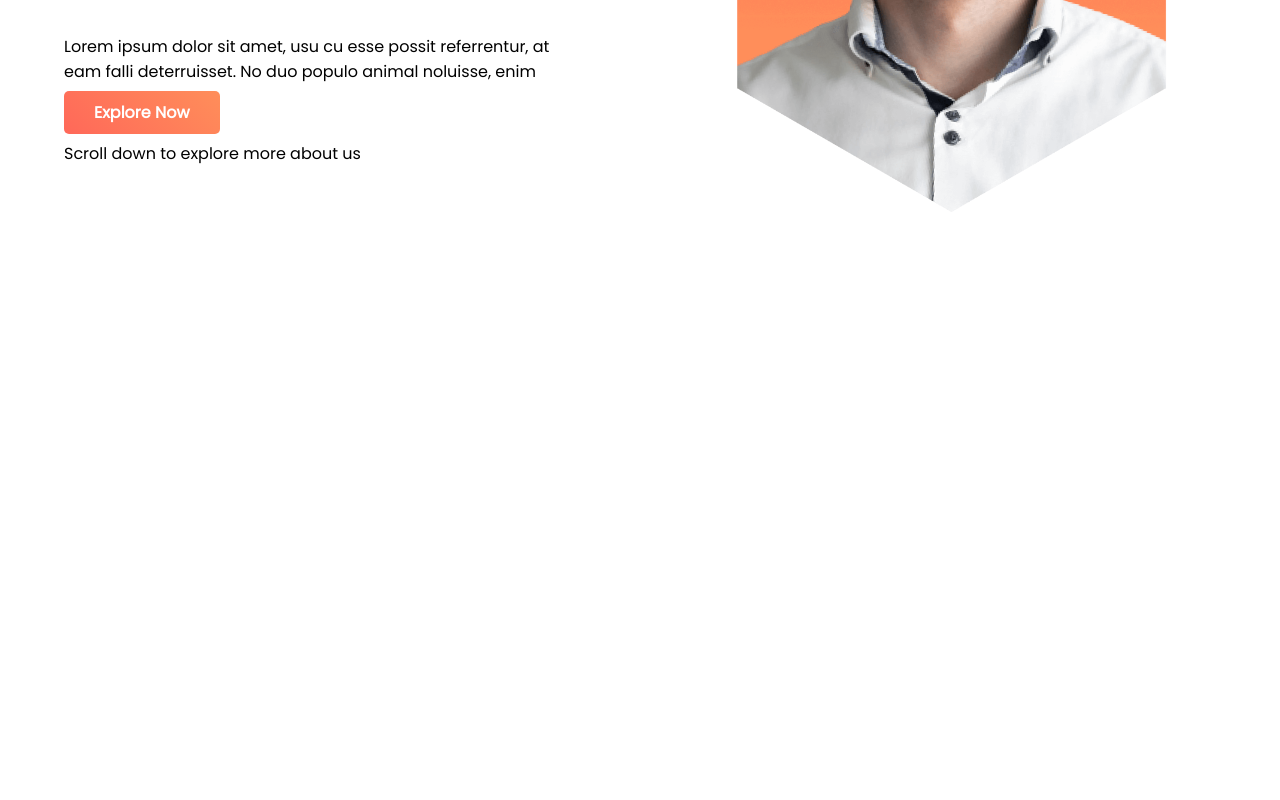
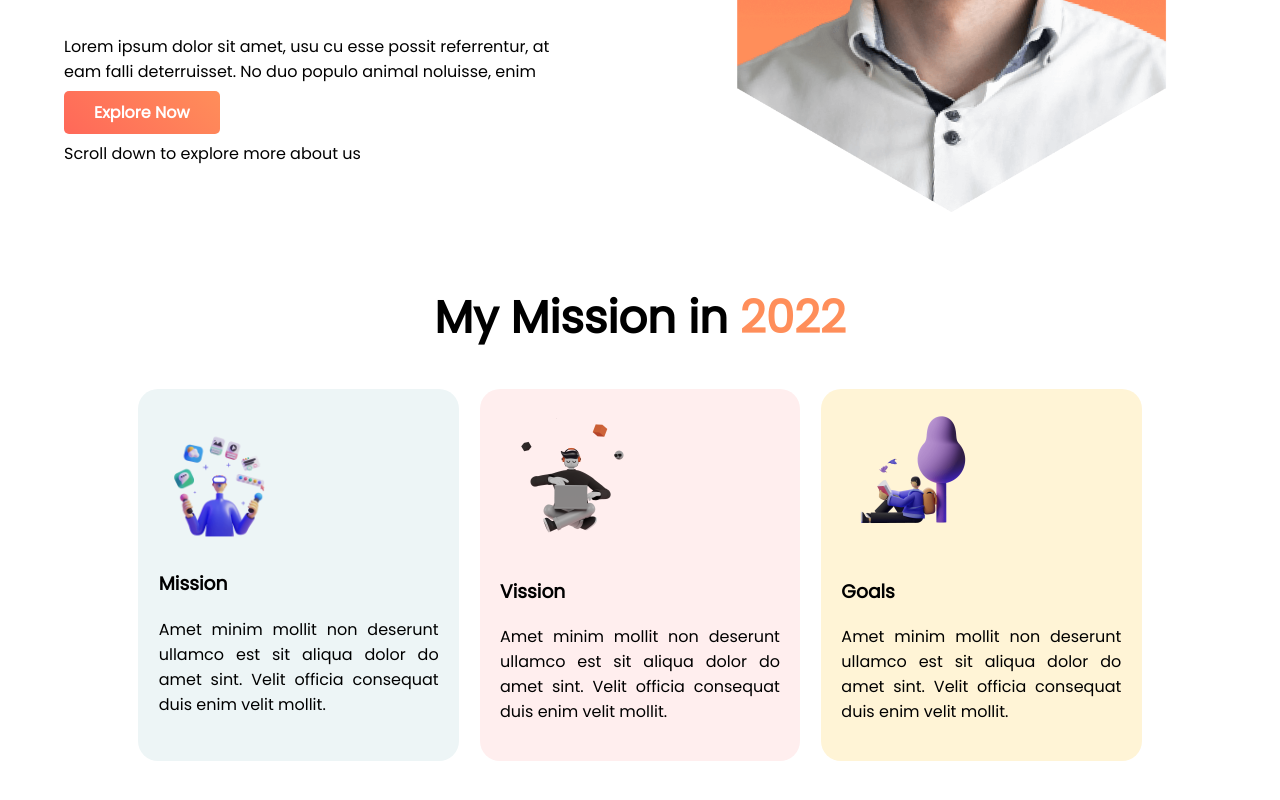
Before and after one commit to ASSiddik01/Assignment_01_Mission_22, a plain HTML site: page index.html in a window 1280 px wide. Shown: the part 374-1174 px from the top of the page. Before the commit the page ends 800 px from the top, so only its background shows below. Drawn offline with Linux system fonts and the light colour scheme.

Commit message:
Mission area complate

```diff
--- a/index.html
+++ b/index.html
@@ -25,6 +25,28 @@
             <img src="images/person-3.png" alt="">
         </div>
     </section>
+    <section class="mission_area">
+        <div class="section_title">
+            <h1>My Mission in <span class="custom_color">2022</span></h1>
+        </div>
+        <div class="mission_items">
+            <div class="mission_item mission">
+                <img src="images/illustrator-1.png" alt="">
+                <h3>Mission</h3>
+                <p>Amet minim mollit non deserunt ullamco est sit aliqua dolor do amet sint. Velit officia consequat duis enim velit mollit.</p>
+            </div>
+            <div class="mission_item vission">
+                <img src="images/illustrator-2.png" alt="">
+                <h3>Vission</h3>
+                <p>Amet minim mollit non deserunt ullamco est sit aliqua dolor do amet sint. Velit officia consequat duis enim velit mollit.</p>
+            </div>
+            <div class="mission_item goal">
+                <img src="images/illustrator-3.png" alt="">
+                <h3>Goals</h3>
+                <p>Amet minim mollit non deserunt ullamco est sit aliqua dolor do amet sint. Velit officia consequat duis enim velit mollit.</p>
+            </div>
+        </div>
+    </section>
 </body>
 
 </html>
--- a/style.css
+++ b/style.css
@@ -7,10 +7,6 @@ body{
 
 section{
     margin-bottom: 65px;
-}
-
-h1{
-    font-family: 'Yeseva One', cursive;
 }
 
 .flex_container {display: flex;}
@@ -30,6 +26,7 @@ h1{
 }
 
 #title_area {
+    font-family: 'Yeseva One', cursive;
     font-size: 40px;
     padding-left: 3%;
     border-left: 10px solid;
@@ -50,3 +47,37 @@ h1{
     color: #fff;
     font-weight: 700;
 }
+
+.section_title {
+    font-size: 30px;
+    text-align: center;
+}
+
+.mission_items {
+    display: flex;
+    margin: 0 10%;
+}
+
+.mission_item {
+    width: 30%;
+    margin: 0 1%;
+    padding: 2%;
+    text-align: justify;
+    border-radius: 20px;
+}
+
+.mission_item img {
+    width: 141px;
+}
+
+.mission {
+    background-color: #edf5f6;
+}
+
+.vission {
+    background-color: #ffeeee;
+}
+
+.goal {
+    background-color: #fff4d6;
+}
```
